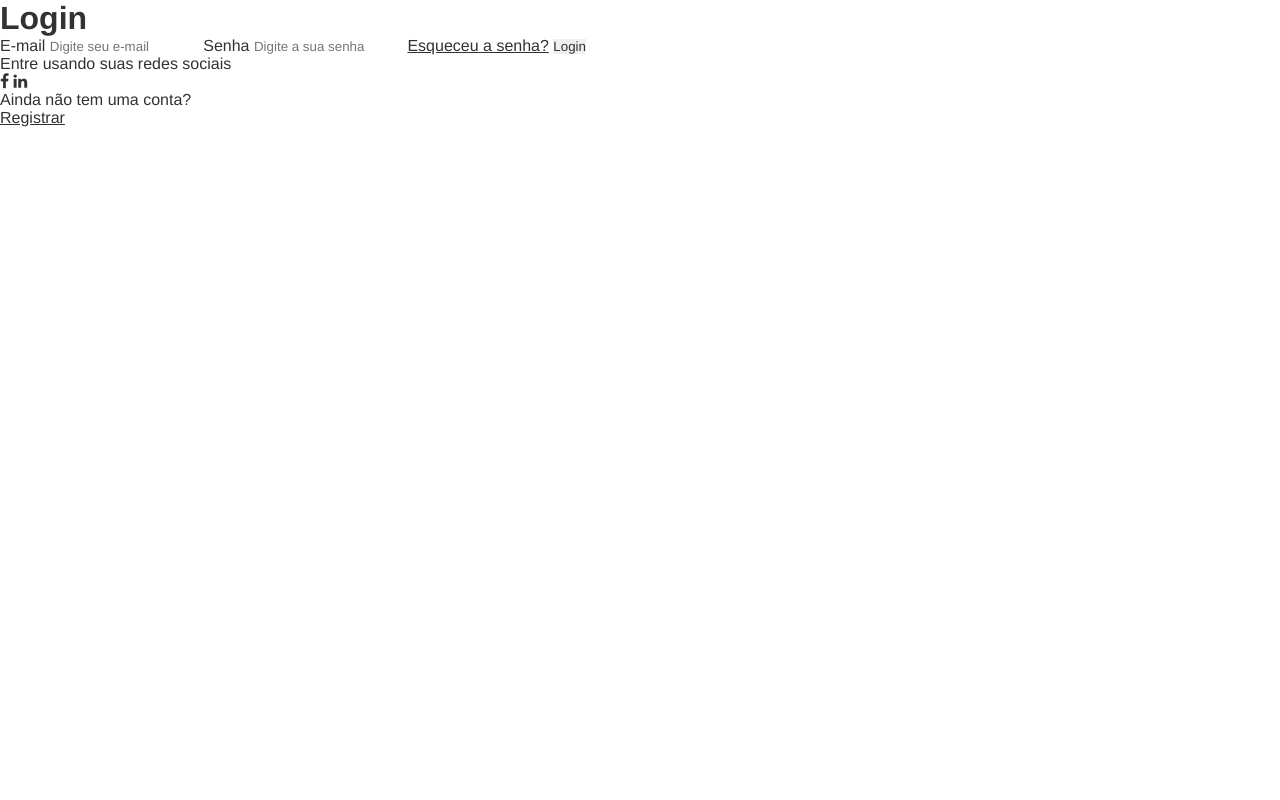
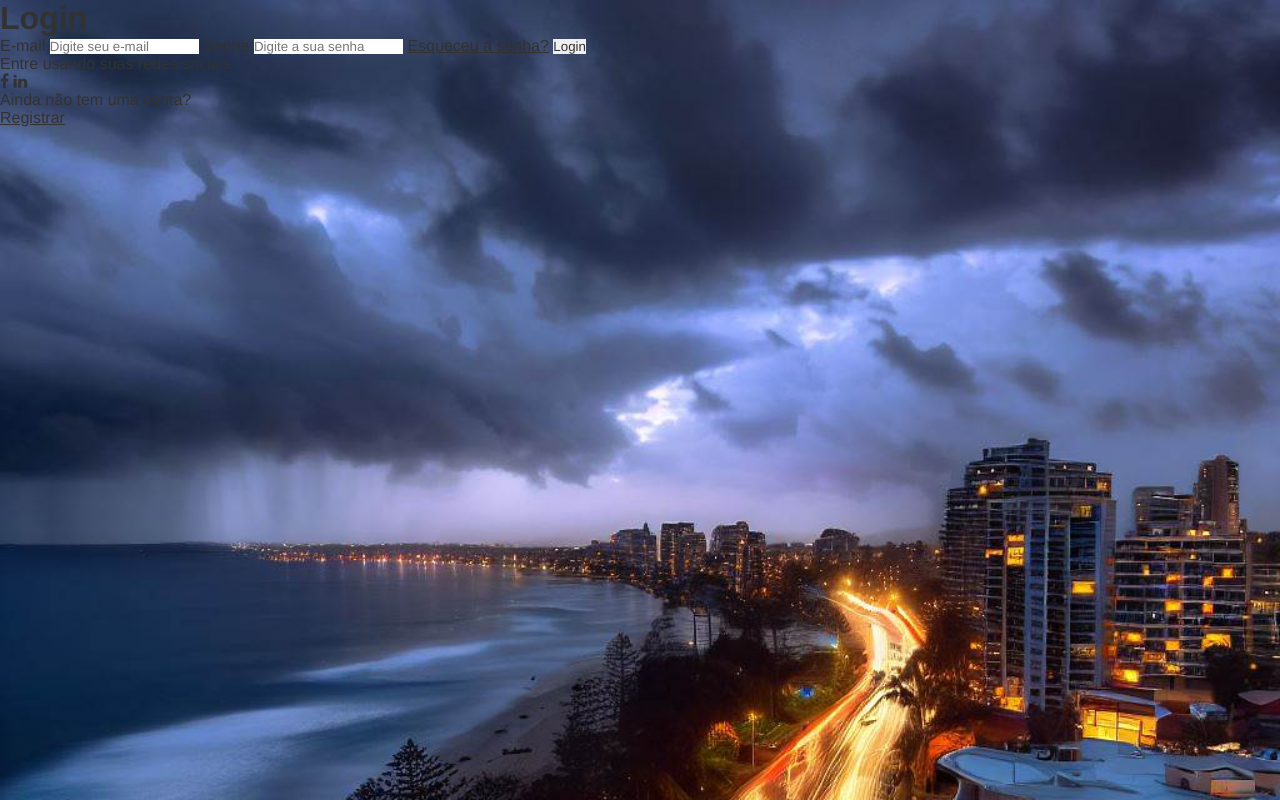
Before and after one commit to vanderleik/tela-login-html-css, a plain HTML site: page index.html in a window 1280 px wide. Drawn offline with Linux system fonts and the light colour scheme.

Commit message:
Adicionando estilo ao body

```diff
--- a/css/style.css
+++ b/css/style.css
@@ -6,3 +6,8 @@
     color: #323232;
     border: none;
 }
+
+body {
+    background-image: url('../img/background.jpg');
+    background-size: cover;
+}
```
